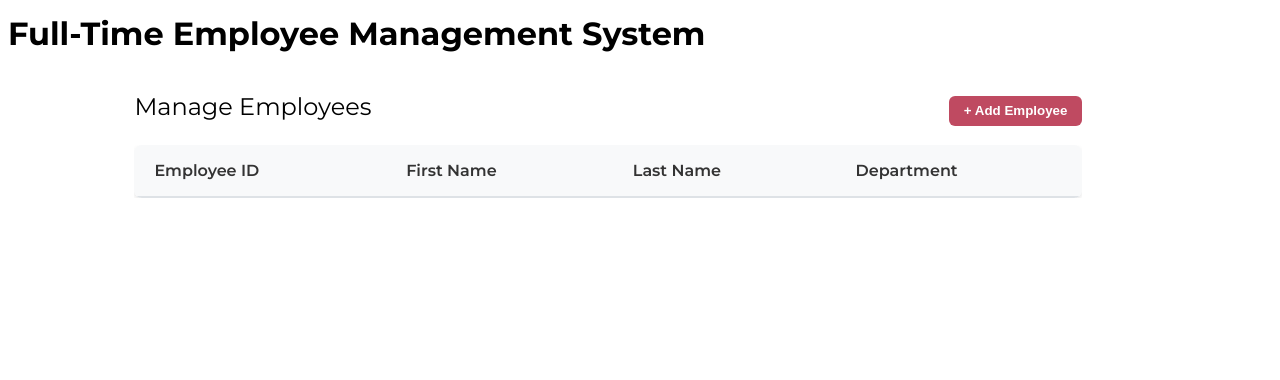
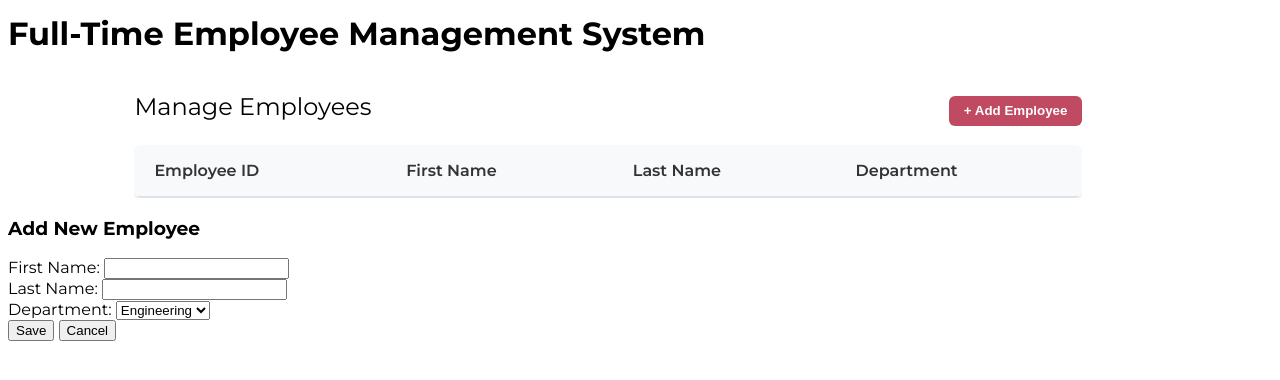
Before and after one commit to ScarletSalinas/CMPS2232-Task-1, a plain HTML site: page employees.html in a window 1280 px wide. Drawn offline with Linux system fonts and the light colour scheme.

Commit message:
implemented Add Employee form

```diff
--- a/employees.html
+++ b/employees.html
@@ -21,6 +21,7 @@
 
     <main>
 
+        <!-- Table displaying current employees -->
         <div class="table-header">
             <p>Manage Employees</p>
             <button class="addBtn" id="addEmployeeBtn">+ Add Employee</button>
@@ -42,10 +43,41 @@
                 </tbody>
             </table>
         </div>
+    </main>
 
+    <!-- Add employee form -->
+    <div id="addEmployeeForm" class="form">
+        <div class="formContent">
+            <h3>Add New Employee</h3>
 
+            <form id="employeeForm">
+                <div>
+                    <label for="fName">First Name:</label>
+                    <input type="text" id="fName" required>
+                </div>
 
-    </main>
+                <div>
+                    <label for="lName">Last Name:</label>
+                    <input type="text" id="lName" required>
+                </div>
+
+                <div>
+                    <label for="dept">Department:</label>
+                    <select id="dept" required>
+                        <option>Engineering</option>
+                        <option>Marketing</option>
+                        <option>Sales</option>
+                        <option>HR</option>
+                    </select>
+                </div>
+
+                <div class="formBtns">
+                    <button type="submit" class="save-btn">Save</button>
+                    <button type="button" class="cancel-btn">Cancel</button>
+                </div>
+            </form>
+        </div>
+    </div>
 
 </body>
 </html>
```
